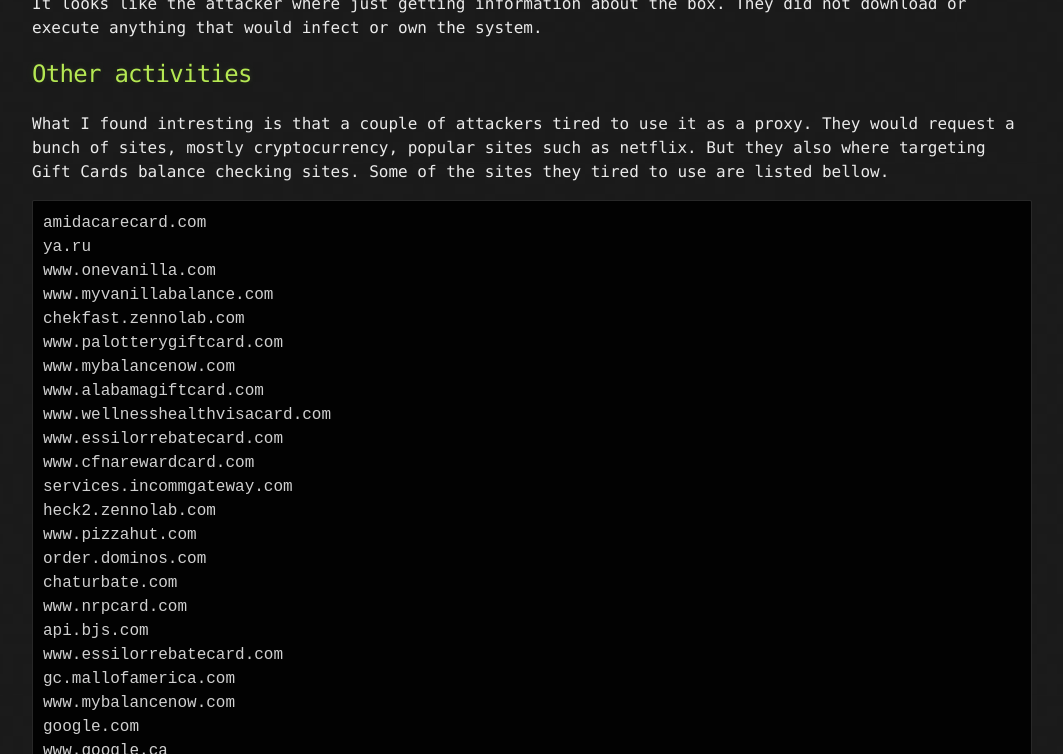
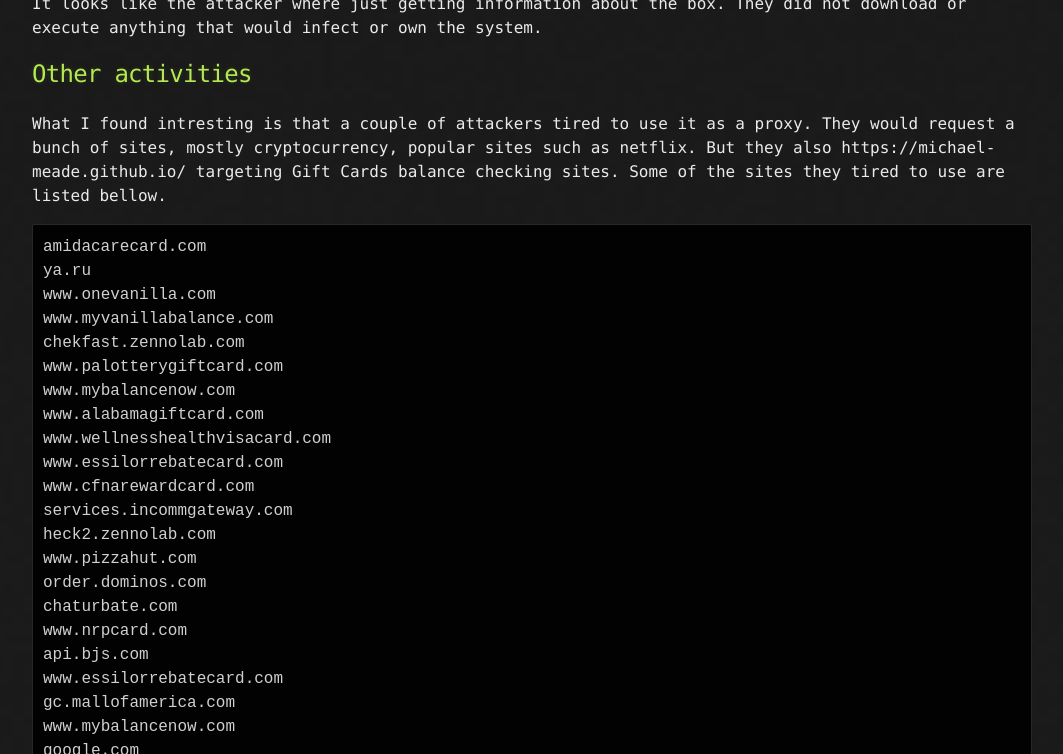
Before and after one commit to Michael-Meade/MinerFind, a Jekyll site: the page built from _posts/2019-06-13-Honey-Pot-Data-For-June.md, in a window 1280 px wide and 900 px high, scrolled down 2351 px, cut to the strip 146-900 px from the top of the window. Shown: the whole strip, without its empty margins (108-1171 px from the left). Built offline with Jekyll 4.4.1, drawn with Linux system fonts in a browser that asks for light colours; the repository's description, which GitHub fills in, is left out.

Commit message:
Update 2019-06-13-Honey-Pot-Data-For-June.md

````diff
--- a/_posts/2019-06-13-Honey-Pot-Data-For-June.md
+++ b/_posts/2019-06-13-Honey-Pot-Data-For-June.md
@@ -35,7 +35,7 @@ In Figure 4, I did some research about the IP. The IP is from a Chinese ISP name
  It looks like the attacker where just getting information about the box. They did not download or execute anything that would infect or own the system.
 
 ## Other activities
-What I found intresting is that a couple of attackers tired to use it as a proxy. They would request a bunch of sites, mostly cryptocurrency, popular sites such as netflix. But they also where targeting Gift Cards balance checking sites. Some of the sites they tired to use are listed bellow.
+What I found intresting is that a couple of attackers tired to use it as a proxy. They would request a bunch of sites, mostly cryptocurrency, popular sites such as netflix. But they also https://michael-meade.github.io/ targeting Gift Cards balance checking sites. Some of the sites they tired to use are listed bellow.
 
 ```ruby
 amidacarecard.com
````
